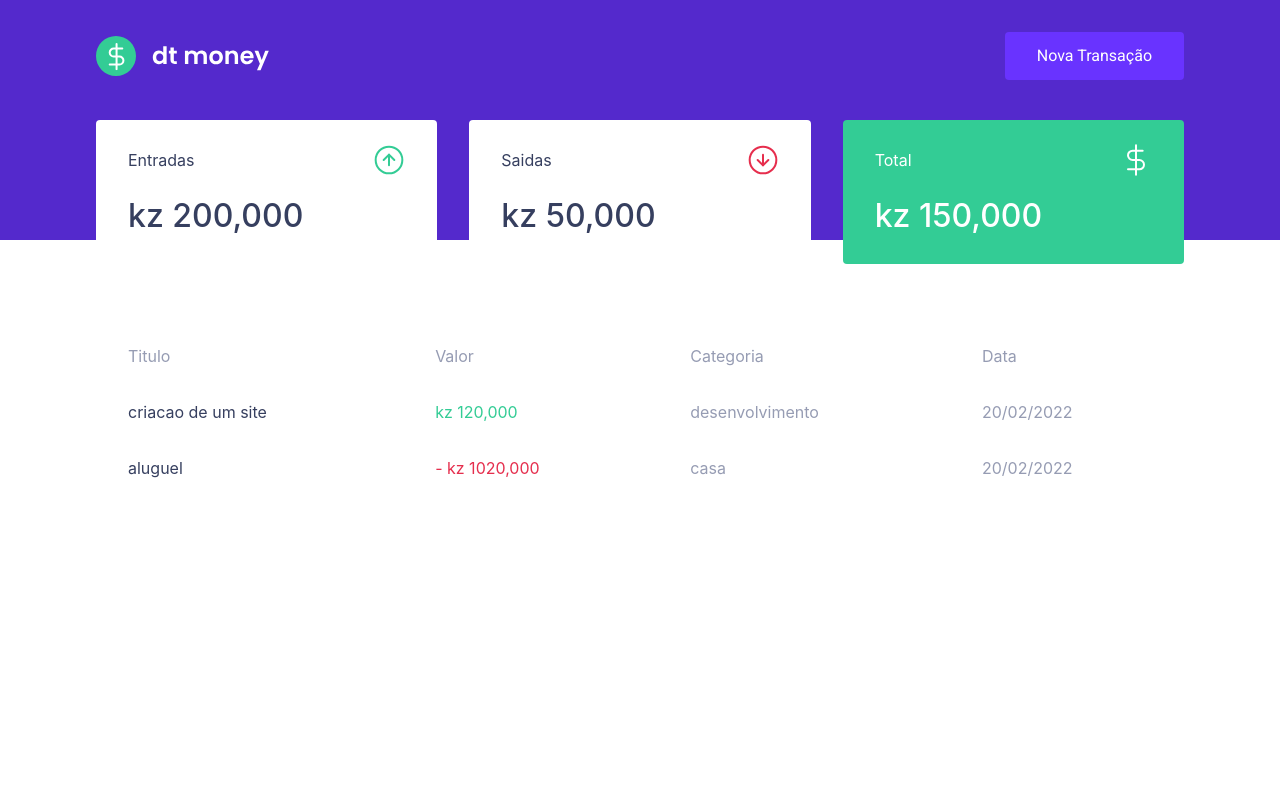
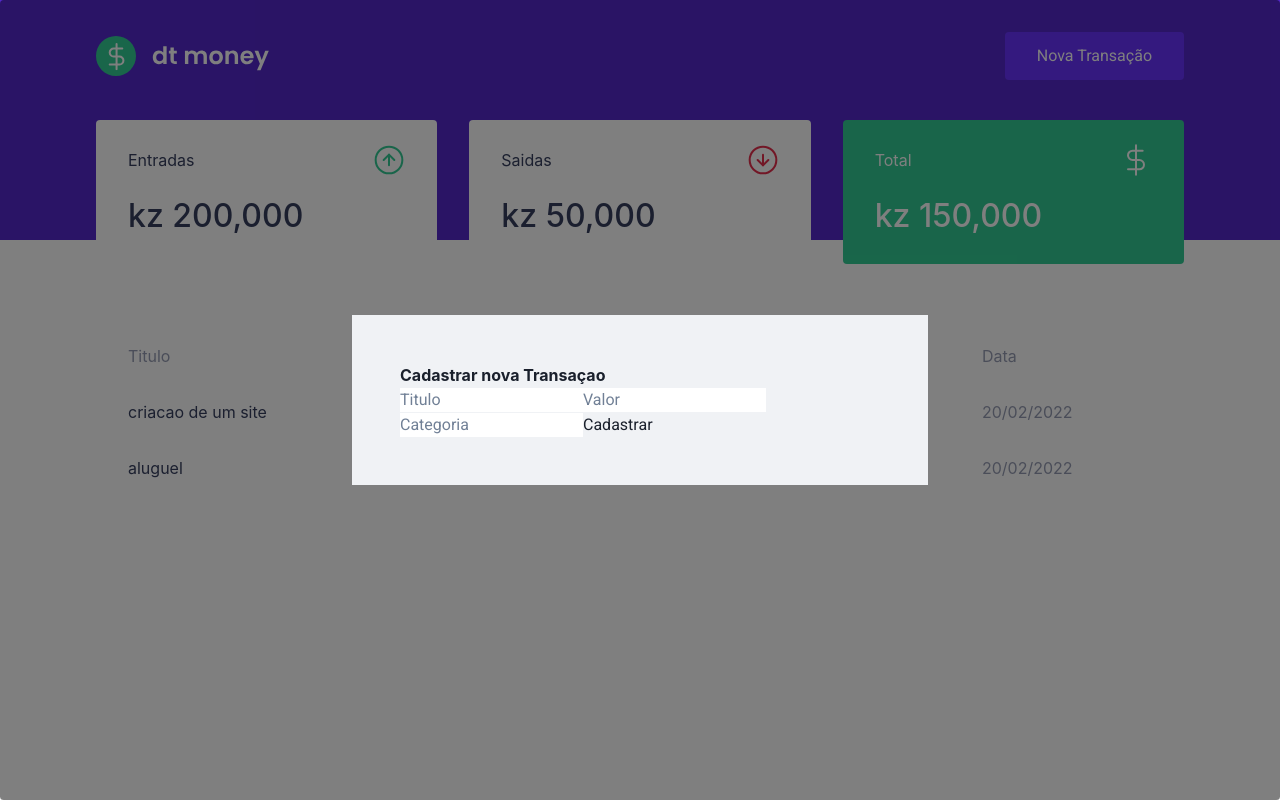
Before and after one commit to ErildoJS/dtmoney, a React (Create React App) app: page / in a window 1280 px wide. Both pictures are taken after a click on the button "Nova Transação". Built offline with nearby package versions, Linux system fonts and the light colour scheme; no server answers; what miragejs would draw is missing.

Commit message:
add css to react-modal

```diff
--- a/src/App.tsx
+++ b/src/App.tsx
@@ -5,6 +5,7 @@
 import {createServer} from 'miragejs'
 import Modal from "react-modal";
 import { useState } from "react";
+import { NewTransactionModal } from "./components/NewTransactionModal";
 
 createServer({
   routes() {
@@ -43,7 +44,7 @@
       <Header onpenNewTransactionsModal={handleOpenNewTransactionsModal} />
       <Dashboard />
 
-
+      <NewTransactionModal isOpen={isNewTransactionModalOpen} onRequestClose={handleCloseNewTransactionsModal}/>
 
       <GlobalStyle />
     </ChakraProvider>
--- a/src/components/NewTransactionModal/index.tsx
+++ b/src/components/NewTransactionModal/index.tsx
@@ -1,4 +1,5 @@
 import Modal from "react-modal";
+import { Container } from "./styles";
 
 type NewTransactionModalProps = {
     isOpen: boolean,
@@ -6,8 +7,20 @@
 }
 export function NewTransactionModal({isOpen, onRequestClose}: NewTransactionModalProps) {
     return (
-        <Modal isOpen={isOpen} onRequestClose={onRequestClose}>
+        <Modal isOpen={isOpen}
+         onRequestClose={onRequestClose}
+         overlayClassName="react-modal-overlay"
+         className="react-modal-content"
+         >
+        <Container>
+
         <h2>Cadastrar nova Transaçao</h2>
+
+        <input placeholder="Titulo" />
+        <input placeholder="Valor" type="number" />
+        <input placeholder="Categoria" />
+        <button type="submit">Cadastrar</button>
+        </Container>
       </Modal>
     )
 }
--- /dev/null
+++ b/src/components/NewTransactionModal/styles.ts
@@ -0,0 +1,5 @@
+import styled from "styled-components";
+
+export const Container = styled.form`
+
+`
--- a/src/styles/global.ts
+++ b/src/styles/global.ts
@@ -51,4 +51,24 @@
     opacity: 0.6;
     cursor: not-allowed;
   }
+
+  .react-modal-overlay {
+    background: rgba(0,0,0,0.5);
+    position: fixed;
+    top: 0;
+    bottom: 0;
+    right: 0;
+    left: 0;
+    display: flex;
+    align-items: center;
+    justify-content: center;
+    border-radius: 0.24rem;
+  }
+  .react-modal-content {
+    width: 100%;
+    max-width: 576px;
+    background: var(--background);
+    padding: 3rem;
+    position: relative;
+  }
 `
```
